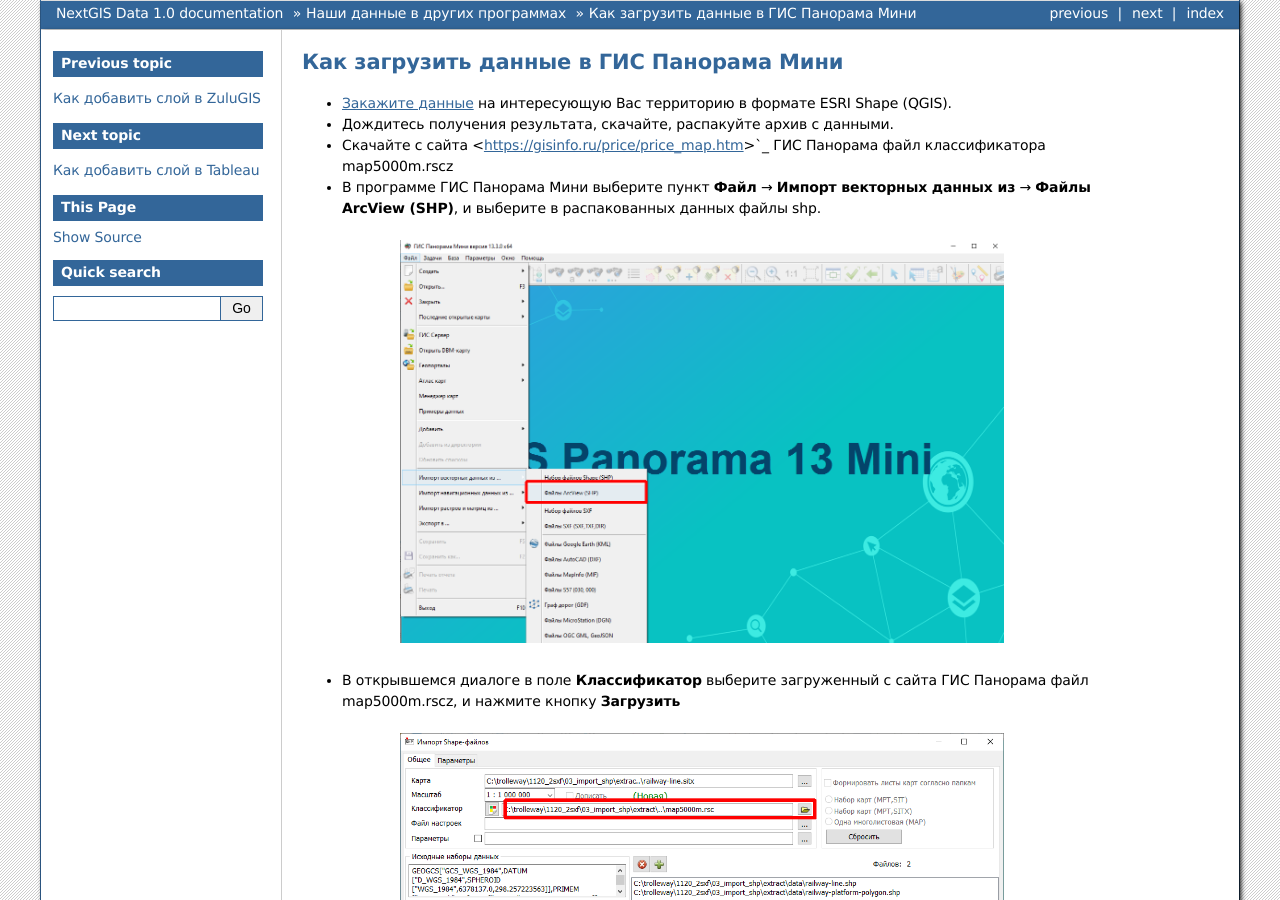
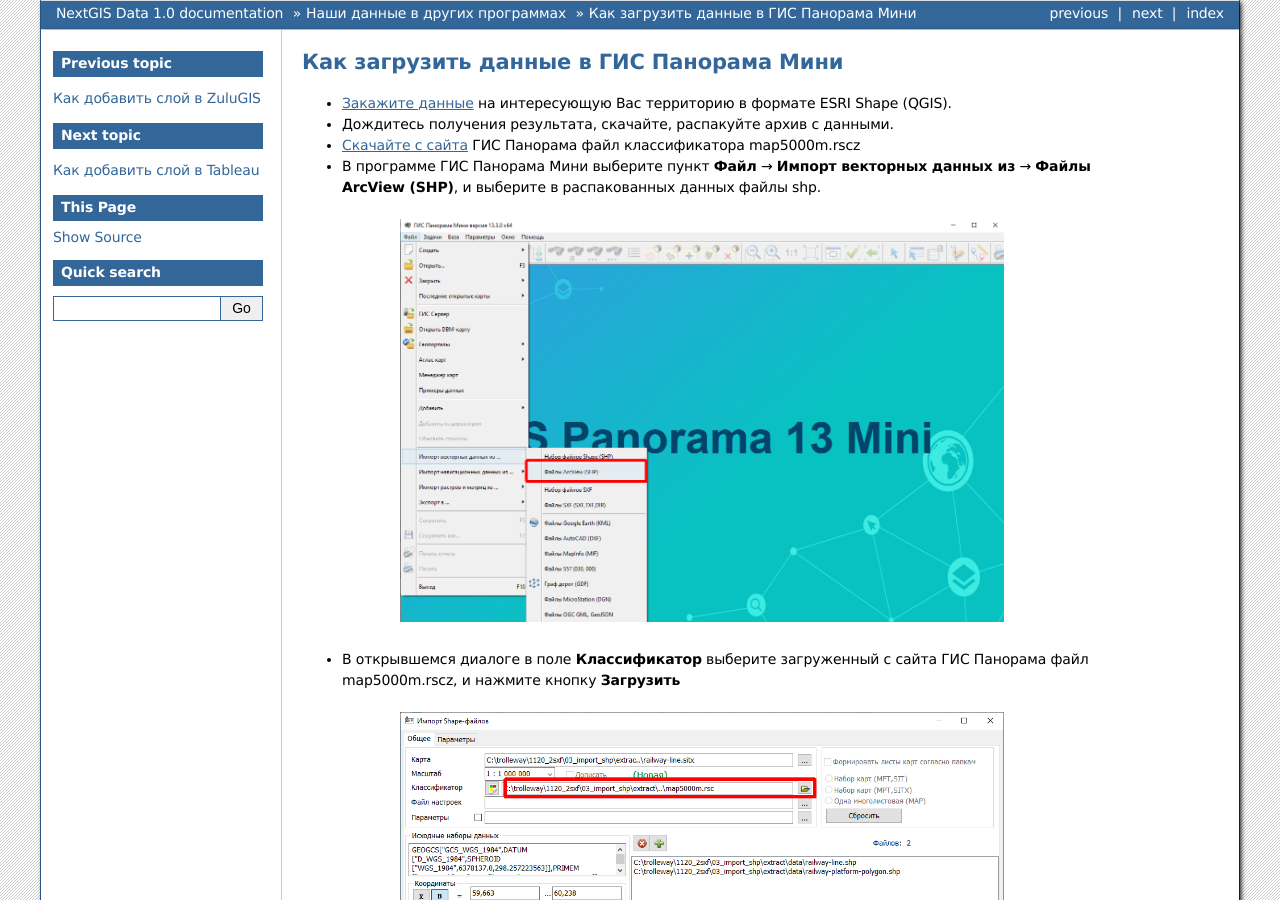
Before and after one commit to nextgis/docs_data, a Sphinx documentation site: the page built from source/panorama_mini.rst, in a window 1280 px wide and 900 px high. Built offline with Sphinx 7.4.7, drawn with Linux system fonts in a browser that asks for light colours; formulas are drawn with MathJax 3; pages that are not in the unit, such as notebooks, are missing from menus.

Commit message:
fix link2

```diff
--- a/source/panorama_mini.rst
+++ b/source/panorama_mini.rst
@@ -5,7 +5,7 @@
 
 * `Закажите данные <https://data.nextgis.com/ru/>`_ на интересующую Вас территорию в формате ESRI Shape (QGIS).
 * Дождитесь получения результата, скачайте, распакуйте архив с данными.
-* Скачайте с сайта <https://gisinfo.ru/price/price_map.htm>`_ ГИС Панорама файл классификатора map5000m.rscz
+* `Скачайте с сайта <https://gisinfo.ru/price/price_map.htm>`_ ГИС Панорама файл классификатора map5000m.rscz
 * В программе ГИС Панорама Мини выберите пункт **Файл** → **Импорт векторных данных из** → **Файлы ArcView (SHP)**, и выберите в распакованных данных файлы shp.
 
 .. figure:: _static/panorama_mini1.png
```
